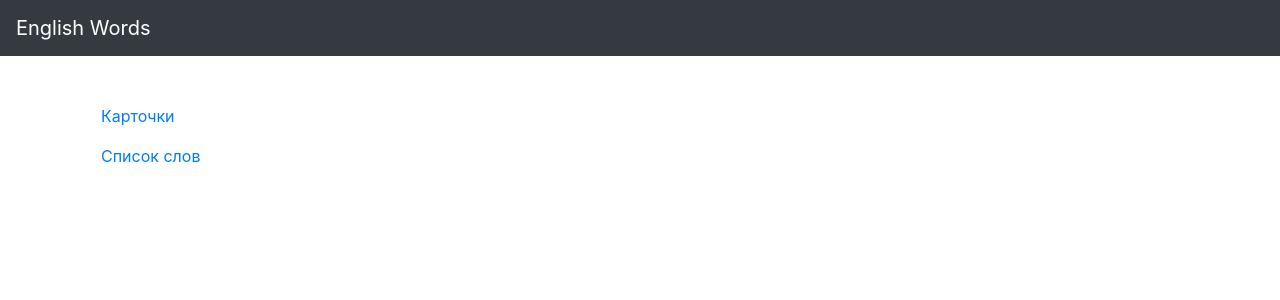
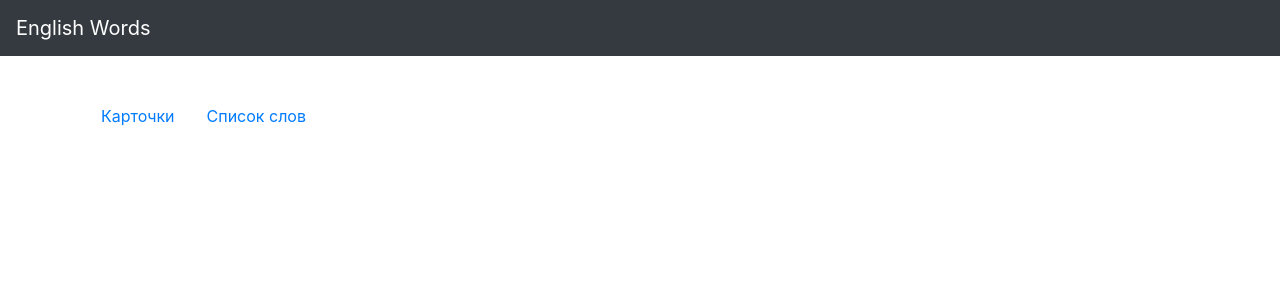
Before and after one commit to ElenaMalyugina/words, an Angular app in the folder front/: page /general in a window 1280 px wide. Shown: the top 300 px of the page. Built offline with nearby package versions, Linux system fonts and the light colour scheme.

Commit message:
fix layout for nav-menu

```diff
--- a/front/src/app/general/general.component.html
+++ b/front/src/app/general/general.component.html
@@ -1,7 +1,10 @@
-<ul class="nav">
-  <li class="nav-item">
-    <a class="nav-link" href="#" [routerLink]="['/card/1']">Карточки</a>
-    <a class="nav-link" href="#" [routerLink]="['/listWords']">Список слов</a>
-  </li>
-
-</ul>
+<nav>
+  <ul class="nav">
+    <li class="nav-item">
+      <a class="nav-link" href="#" [routerLink]="['/card/1']" tabindex="0">Карточки</a>
+    </li>
+    <li>
+      <a class="nav-link" href="#" [routerLink]="['/listWords']" tabindex="0">Список слов</a>
+    </li>
+  </ul>
+</nav>
```
